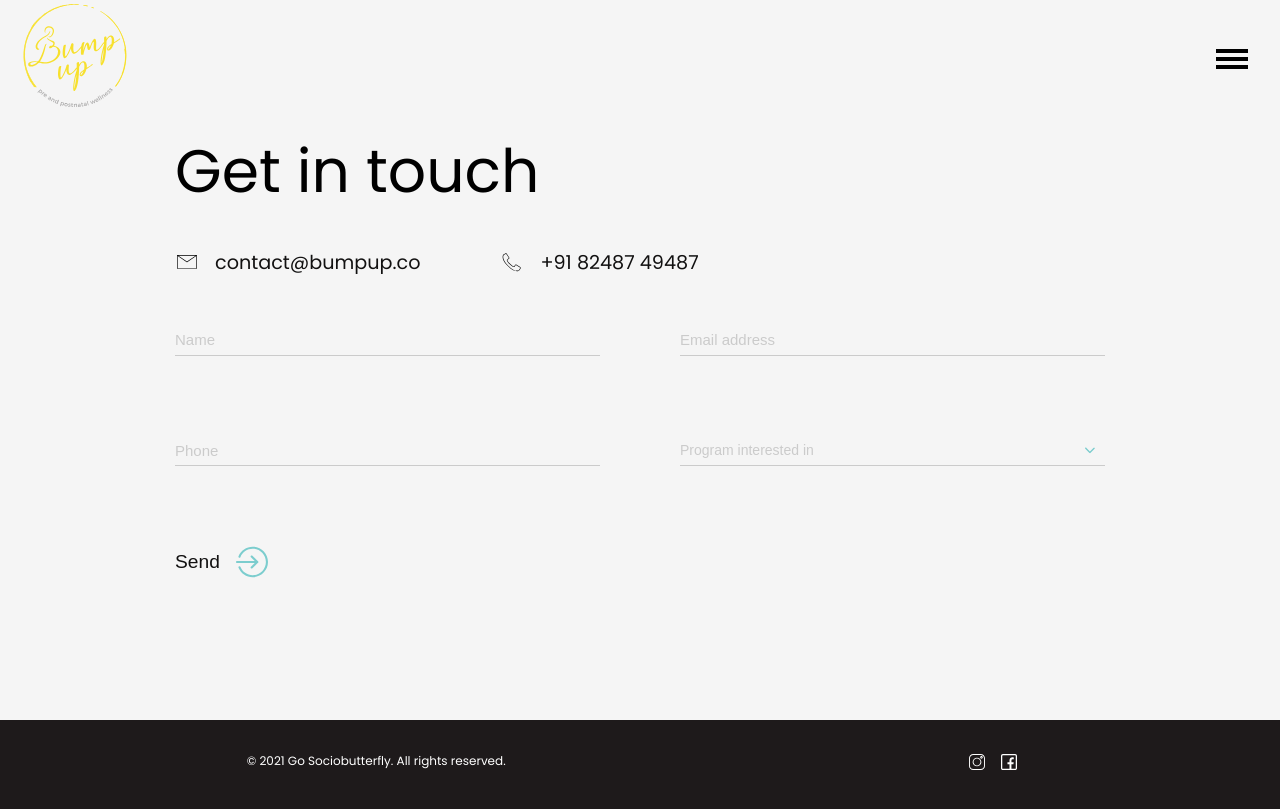
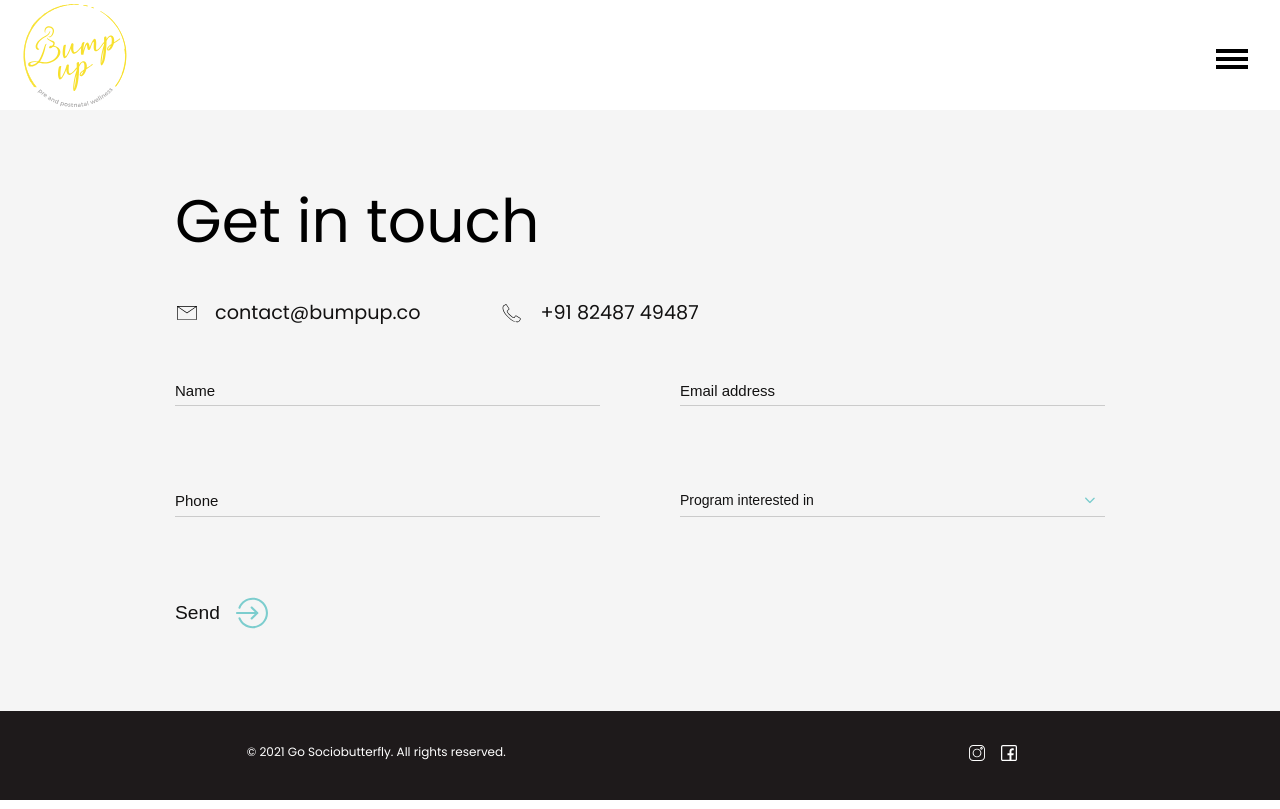
Before and after one commit to 2G-Developers/bumup, a React (Create React App) app: page /contact in a window 1280 px wide. Built offline with nearby package versions, Linux system fonts and the light colour scheme.

Commit message:
new changes

```diff
--- a/src/pages/contact.js
+++ b/src/pages/contact.js
@@ -5,7 +5,7 @@ import {Helmet} from 'react-helmet'
 
 const contactPage = () => {
     return (
-        <div className="App">
+        <div className="App" style={{height: "100%"}}>
 
             <Helmet>
               <title>Bumpup | Contact</title>
--- a/src/static/css/components/Contact/Contact.scss
+++ b/src/static/css/components/Contact/Contact.scss
@@ -3,11 +3,13 @@
     // padding: 5rem 0;
     display: flex;
     align-items: center;
-    flex-direction: column;
-    justify-content: center;
+    // flex-direction: column;
+    // justify-content: center;
     margin-bottom: 0;
     background: #f5f5f5;
-    min-height:90vh;
+    margin-top: 110px;
+    height: calc(100% - 110px);
+
     &__medium {
         padding-left: 15px;
         padding-right: 15px;
@@ -101,7 +103,7 @@
         }
 
         &::placeholder {
-            color: #cbcbcb;
+            color: #121111;
         }
     }
 
--- a/src/static/css/components/Dropdown/_dropdown.scss
+++ b/src/static/css/components/Dropdown/_dropdown.scss
@@ -46,7 +46,7 @@
         border: none;
         padding: .4rem 0;
         font-size: .875rem;
-        color: #cbcbcb;
+        color: #121111;
         // border-bottom: 1px solid #cbcbcb;
 
         &:disabled {
@@ -54,7 +54,7 @@
         }
 
         &::placeholder {
-            color: #cbcbcb;
+            color: #121111;
         }
     }
 
```
